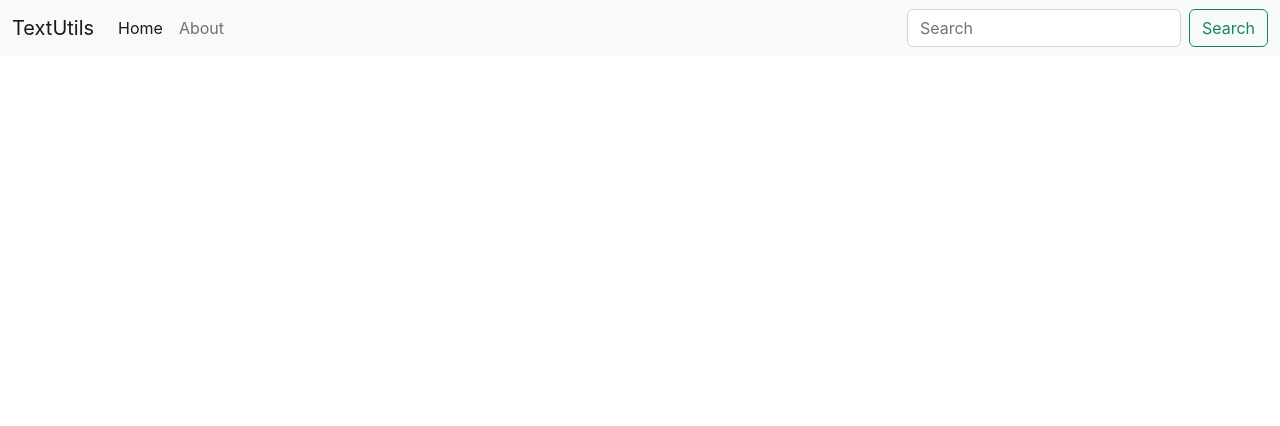
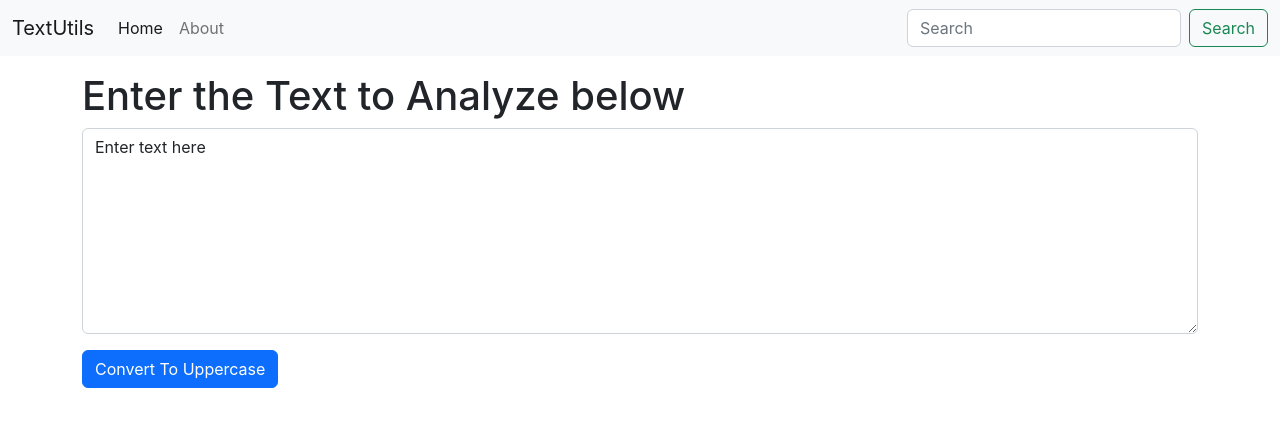
Before and after one commit to NalluriHemachandra/TextUtils-React, a React (Create React App) app: page / in a window 1280 px wide. Shown: the top 426 px of the page. Built offline with nearby package versions, Linux system fonts and the light colour scheme.

Commit message:
Added Text area and button for coverting the entered text to uppercase by using state concept and event handler.

```diff
--- a/src/App.js
+++ b/src/App.js
@@ -1,10 +1,14 @@
 import './App.css';
 import NavBar from './Components/Navbar';
+import TextForm from './Components/TextForm';
 
 function App() {
   return (
     <>
       <NavBar title = "TextUtils" aboutText = "About"/>
+      <div className='container my-3'>
+        <TextForm heading = "Enter the Text to Analyze below"/>
+      </div>
     </>
   );
 }
--- /dev/null
+++ b/src/Components/TextForm.js
@@ -0,0 +1,26 @@
+import React, {useState} from 'react'
+
+
+export default function TextForm(props) {
+  const [text, setText] = useState('Enter text here');
+  // text = "new state text" //wrong way to change the state of the text, we have change the state through function only.
+  // setText("Enter new text here"); // correct way to change the state
+    const handleOnChange = (event) => {
+        // console.log("Handle on Change");
+        setText(event.target.value);
+    }
+
+    const btnUppercase = () => {
+        // console.log("Uppercase button is clicked!");
+        setText(text.toUpperCase());
+    }
+  return (
+    <div>
+        <h1>{props.heading}</h1>
+        <div className="mb-3">
+            <textarea className="form-control"  value = {text} onChange = {handleOnChange} id="myBox" rows="8"></textarea>
+        </div>
+        <button className="btn btn-primary" onClick={btnUppercase}>Convert To Uppercase</button>
+    </div>
+  )
+}
```
